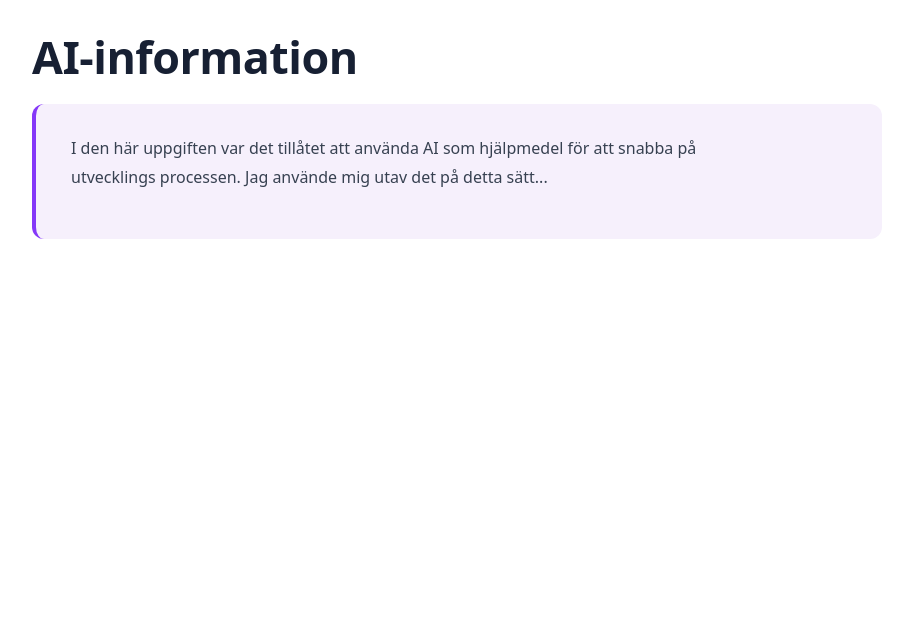
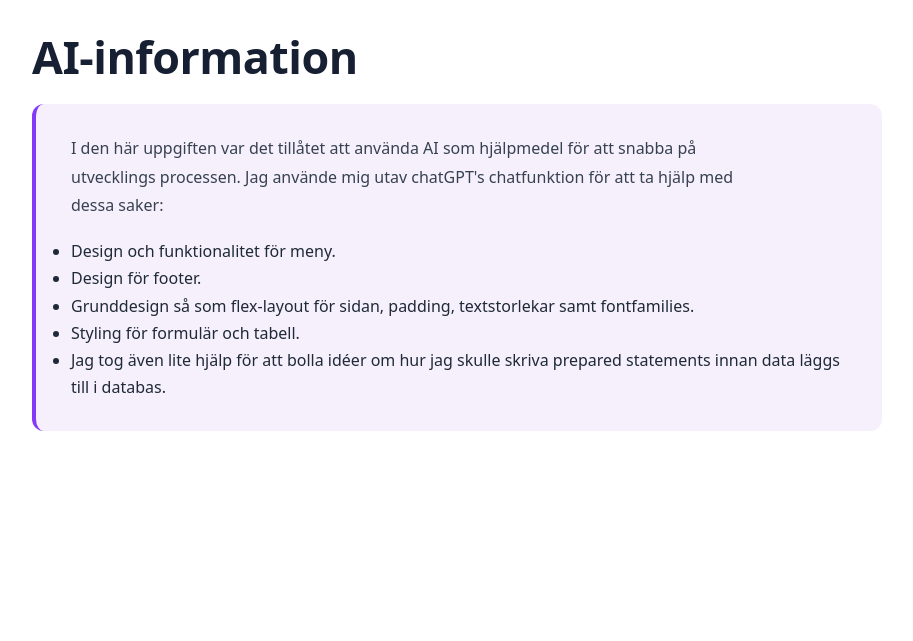
Before and after one commit to victoriah-svg/lab2wordpress, a PHP site: page /ai.php in a window 1280 px wide. Shown: the part 75-716 px from the top of the page, without its empty margins (33-946 px from the left). Run offline with PHP 8.4, Linux system fonts and the light colour scheme; some libraries are stand-ins or nearby versions.

Commit message:
skrivit klart startsidan samt ai-sidan

```diff
--- a/ai.php
+++ b/ai.php
@@ -4,8 +4,17 @@ include("includes/header.php");
 <h1>AI-information</h1>
 <section class="aiSection">
     <p>I den här uppgiften var det tillåtet att använda AI som hjälpmedel för
-        att snabba på utvecklings processen. Jag använde mig utav det på detta sätt...
+        att snabba på utvecklings processen. Jag använde mig utav chatGPT's chatfunktion
+        för att ta hjälp med dessa saker:
     </p>
+
+    <ul>
+        <li>Design och funktionalitet för meny.</li>
+        <li>Design för footer.</li>
+        <li>Grunddesign så som flex-layout för sidan, padding, textstorlekar samt fontfamilies.</li>
+        <li>Styling för formulär och tabell.</li>
+        <li>Jag tog även lite hjälp för att bolla idéer om hur jag skulle skriva prepared statements innan data läggs till i databas.</li>
+    </ul>
 </section>
 
 <?php
--- a/index.php
+++ b/index.php
@@ -13,7 +13,11 @@ include("includes/header.php");
     </p>
     <br>
     <p>
-        Här ska jag skriva om min upplevelse samt vad jag tycker om att jobba med php.
+        Detta har varit en lärorik uppgift och jag tycker php är ett smidigt språk då det
+        går att skriva html-kod samt php-kod ihop på ett sätt som underlättar utläsning av input
+        från formulär samt skriva ut data som hämtas från databas till exempel. Det är dock lite ovant att programmera
+        med PHP som är svagt typat men har stöd för striktare typkontroller
+        då jag arbetat både med JavaScript som är svagt typat samt C# som är starkt typat.
 
     </p>
 </section>
```
